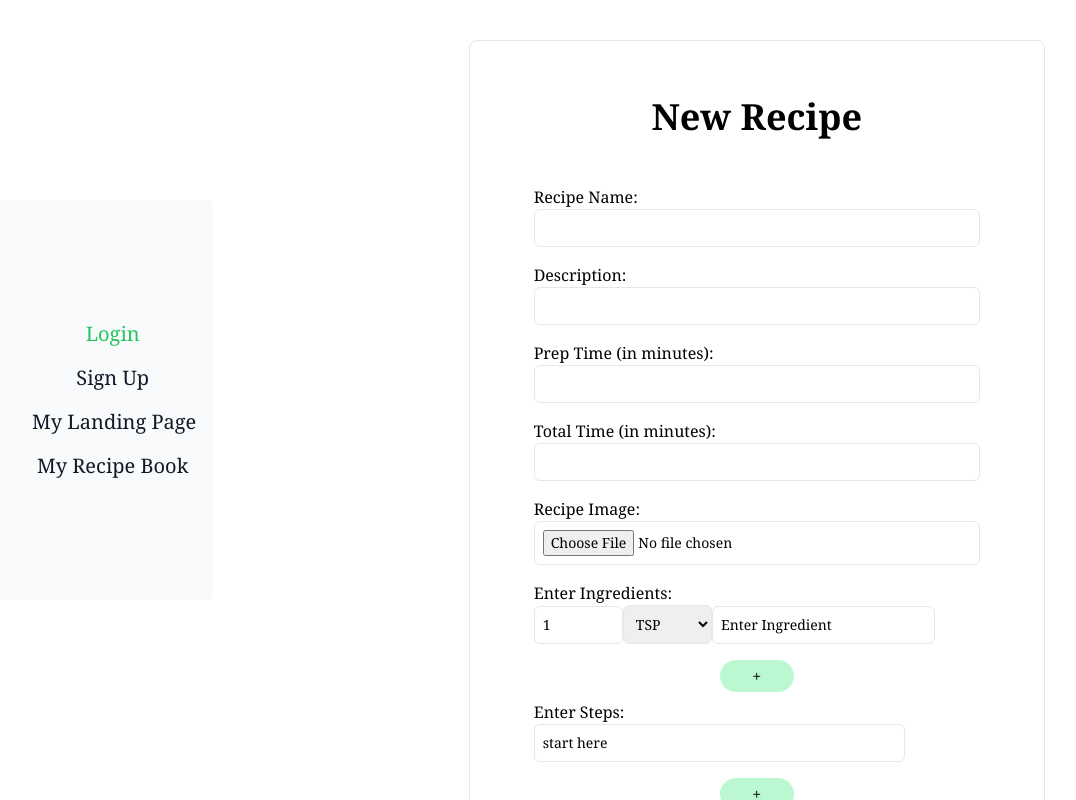
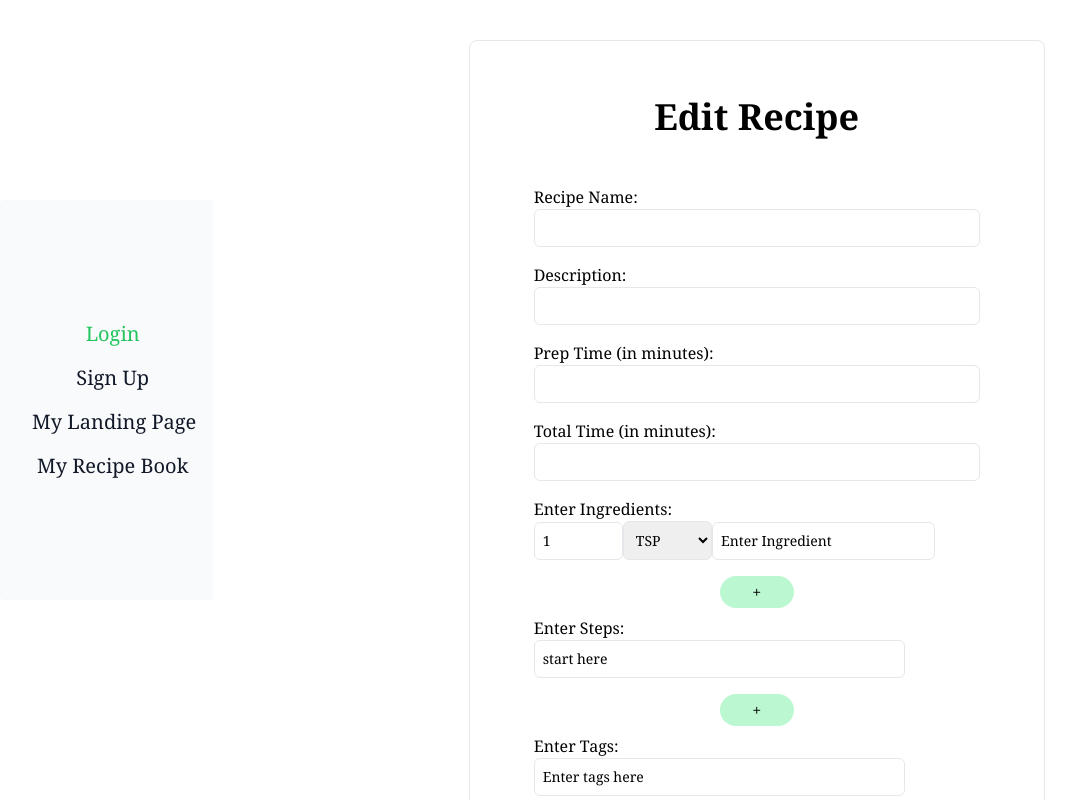
Before and after one commit to jlswift2/swift-final-project, a React (Create React App) app in the folder client/: page /recipes/1/edit in a window 1280 px wide. Shown: the top 800 px of the page, without its empty margins (0-1076 px from the left). Built offline with nearby package versions, Linux system fonts and the light colour scheme; no server answers.

Commit message:
Remove image input for the time being

```diff
--- a/client/src/components/NewRecipeForm.js
+++ b/client/src/components/NewRecipeForm.js
@@ -1,7 +1,7 @@
 import React, { useState } from 'react'
 import { useNavigate } from 'react-router-dom';
 
-function NewRecipeForm({ handleFormChange, formData, handleImgChange }) {
+function NewRecipeForm({ handleFormChange, formData, handleImgChange, isEdit }) {
 
     function onChange (e) {
         handleFormChange(e)
@@ -9,7 +9,7 @@ function NewRecipeForm({ handleFormChange, formData, handleImgChange }) {
 
     return (
         <div>
-            <h1 className='font-serif text-4xl font-bold text-primary mt-4 mb-12 text-center'>New Recipe</h1>
+            <h1 className='font-serif text-4xl font-bold text-primary mt-4 mb-12 text-center'>{isEdit === true ? "Edit Recipe" : "New Recipe"}</h1>
             <form>
                 <label htmlFor="name">Recipe Name:</label>
                 <input
@@ -45,14 +45,14 @@ function NewRecipeForm({ handleFormChange, formData, handleImgChange }) {
                     value={formData.total_time}
                     onChange={onChange}
                 />
-                <label htmlFor="recipe_image">Recipe Image:</label>
-                <input
+                {/* <label htmlFor="recipe_image">Recipe Image:</label> */}
+                {/* <input
                     className="font-serif w-full p-2 text-primary border rounded-md outline-none text-sm transition duration-150 ease-in-out mb-4"
                     type="file"
                     name="recipe_image"
                     accept="image/png, image/jpeg"
                     onChange={handleImgChange}
-                />
+                /> */}
             </form>
         </div>
     )
```
